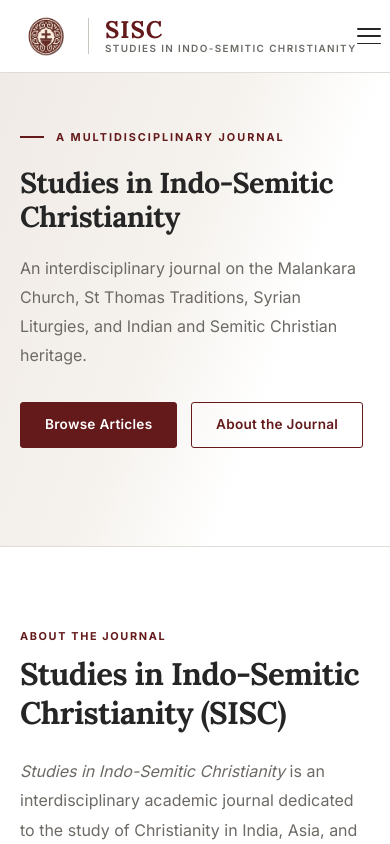
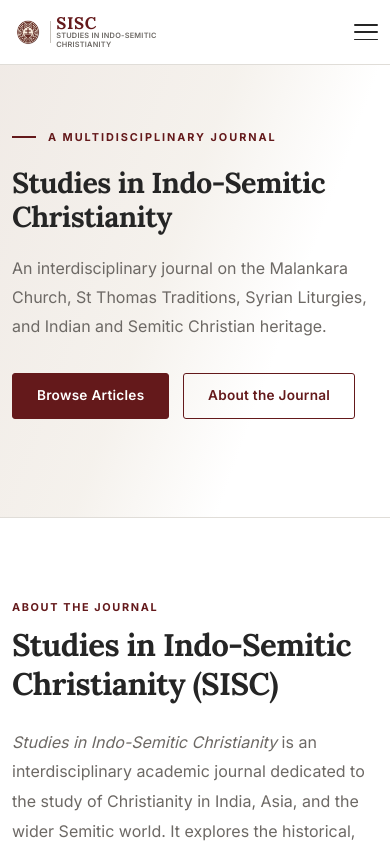
Before and after one commit to Cyril-7/journal_website, a React (Vite) app: page / in a window 390 px wide. Shown: the top 844 px of the page. Built offline with nearby package versions, Linux system fonts and the light colour scheme.

Commit message:
UI CHnages

```diff
--- a/src/index.css
+++ b/src/index.css
@@ -185,13 +185,15 @@
   display: flex;
   align-items: center;
   gap: 0;
-  flex-shrink: 0;
+  min-width: 0;
+  flex-shrink: 1;
 }
 
 .navbar-logo-img {
   height: 52px;
   width: auto;
   object-fit: contain;
+  flex-shrink: 0;
 }
 
 .logo-divider {
@@ -207,6 +209,7 @@
   flex-direction: column;
   justify-content: center;
   gap: 1px;
+  min-width: 0;
 }
 
 .logo-title {
@@ -216,6 +219,7 @@
   color: var(--accent-primary);
   line-height: 1;
   letter-spacing: 0.04em;
+  white-space: nowrap;
 }
 
 .logo-subtitle {
@@ -1767,6 +1771,19 @@
    RESPONSIVE — TABLET (max 900px)
    ============================================================ */
 @media (max-width: 900px) {
+  .nav-links {
+    margin-right: 0.75rem;
+  }
+  .nav-links > a,
+  .nav-links > .nav-dropdown {
+    padding: 0 0.5rem;
+    font-size: 0.76rem;
+  }
+  .navbar-logo-img { height: 42px; }
+  .logo-divider { height: 28px; margin: 0 0.75rem; }
+  .logo-title { font-size: 1.3rem; }
+  .logo-subtitle { font-size: 0.55rem; letter-spacing: 0.08em; }
+
   .hero-inner {
     grid-template-columns: 1fr;
     min-height: auto;
@@ -1827,14 +1844,51 @@
 }
 
 /* ============================================================
-   RESPONSIVE — MOBILE (max 680px)
-   ============================================================ */
-@media (max-width: 680px) {
+   RESPONSIVE — MOBILE (max 768px)
+   ============================================================ */
+@media (max-width: 768px) {
   :root { --section-padding: 50px 0; }
 
-  .container { padding: 0 1.25rem; }
+  .container { padding: 0 1rem; }
 
   /* Navbar */
+  .nav-content {
+    height: 64px;
+  }
+
+  .logo {
+    flex-shrink: 1;
+    min-width: 0;
+    overflow: hidden;
+  }
+
+  .navbar-logo-img {
+    height: 38px;
+  }
+
+  .logo-divider {
+    height: 26px;
+    margin: 0 0.5rem;
+  }
+
+  .logo-title {
+    font-size: 1.15rem;
+  }
+
+  .logo-subtitle {
+    font-size: 0.52rem;
+    letter-spacing: 0.06em;
+    line-height: 1.15;
+    white-space: normal;
+    max-width: 170px;
+  }
+
+  .nav-actions {
+    flex-shrink: 0;
+    margin-left: auto;
+    gap: 0.5rem;
+  }
+
   .nav-links {
     position: fixed;
     top: 0;
@@ -1888,6 +1942,7 @@
 
   .dropdown-menu {
     position: static;
+    display: none;
     opacity: 1;
     pointer-events: all;
     transform: none;
@@ -1900,6 +1955,10 @@
     width: 100%;
   }
 
+  .nav-dropdown.open .dropdown-menu {
+    display: block;
+  }
+
   .dropdown-menu a {
     padding: 0.7rem 2rem;
     border-left: none;
@@ -1923,11 +1982,12 @@
     position: fixed;
     inset: 0;
     background: rgba(0,0,0,0.35);
-    z-index: 1040;
+    z-index: 990;
   }
 
   .mobile-menu-toggle {
     display: flex;
+    flex-shrink: 0;
   }
 
   .desktop-only-btn { display: none; }
@@ -1983,3 +2043,18 @@
   /* Page banner */
   .page-banner { padding: 5.5rem 0 2.5rem; }
 }
+
+/* ============================================================
+   RESPONSIVE — EXTRA SMALL MOBILE (max 420px)
+   ============================================================ */
+@media (max-width: 420px) {
+  .container { padding: 0 0.75rem; }
+  .navbar-logo-img { height: 32px; }
+  .logo-divider { height: 22px; margin: 0 0.35rem; }
+  .logo-title { font-size: 1.05rem; }
+  .logo-subtitle {
+    font-size: 0.46rem;
+    letter-spacing: 0.03em;
+    max-width: 135px;
+  }
+}
```
